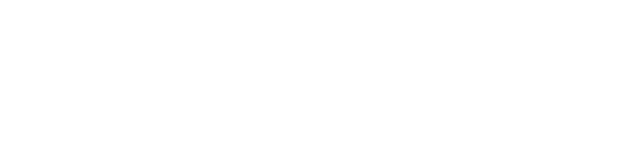
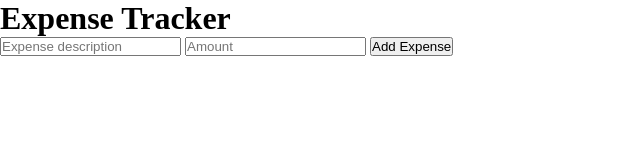
Before and after one commit to Espadv69/Expense-Tracker-JS, a plain HTML site: page index.html in a window 1280 px wide. Shown: the whole page, without its empty margins (0-640 px from the left). Drawn offline with Linux system fonts and the light colour scheme.

Commit message:
Add h1 title, two inputs: one of them to add expense description and the last one to add expense amount

```diff
--- a/index.html
+++ b/index.html
@@ -7,6 +7,10 @@
     <link rel="stylesheet" href="./style.css">
   </head>
   <body>
+    <h1>Expense Tracker</h1>
+    <input type="text" class="expenseName" placeholder="Expense description">
+    <input type="number" class="expenseAmount" placeholder="Amount">
+    <button>Add Expense</button>
 
     <script src="./script.js"></script>
   </body>
```
